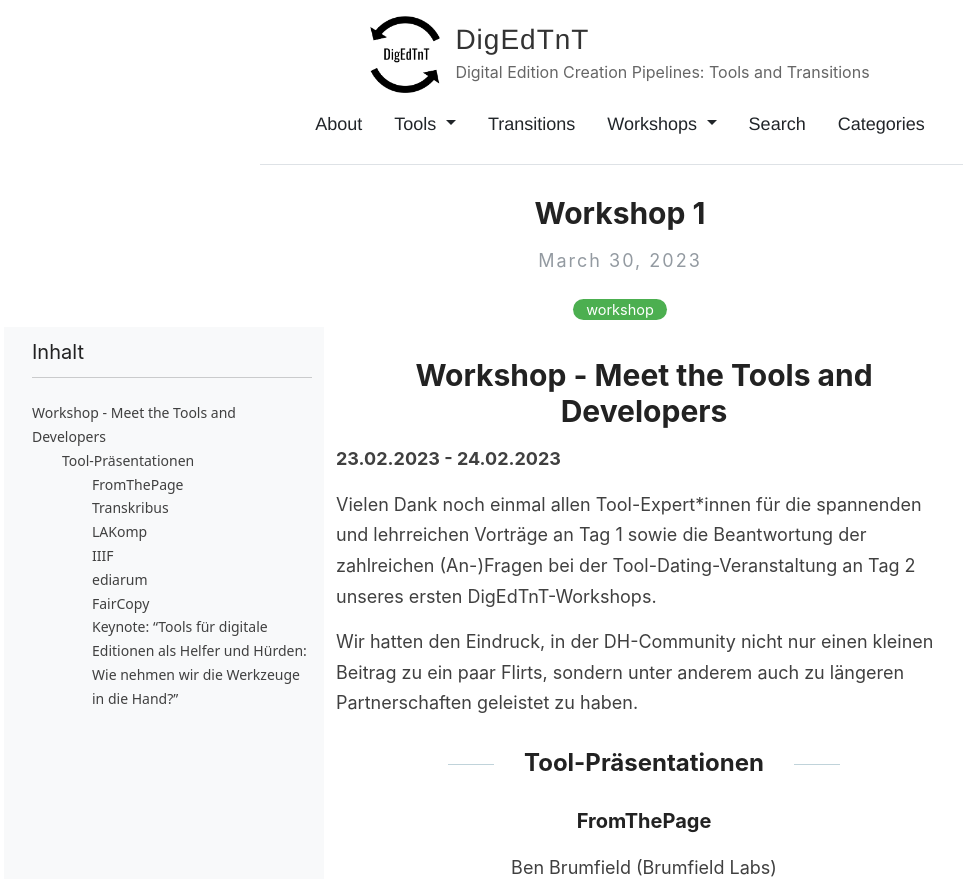
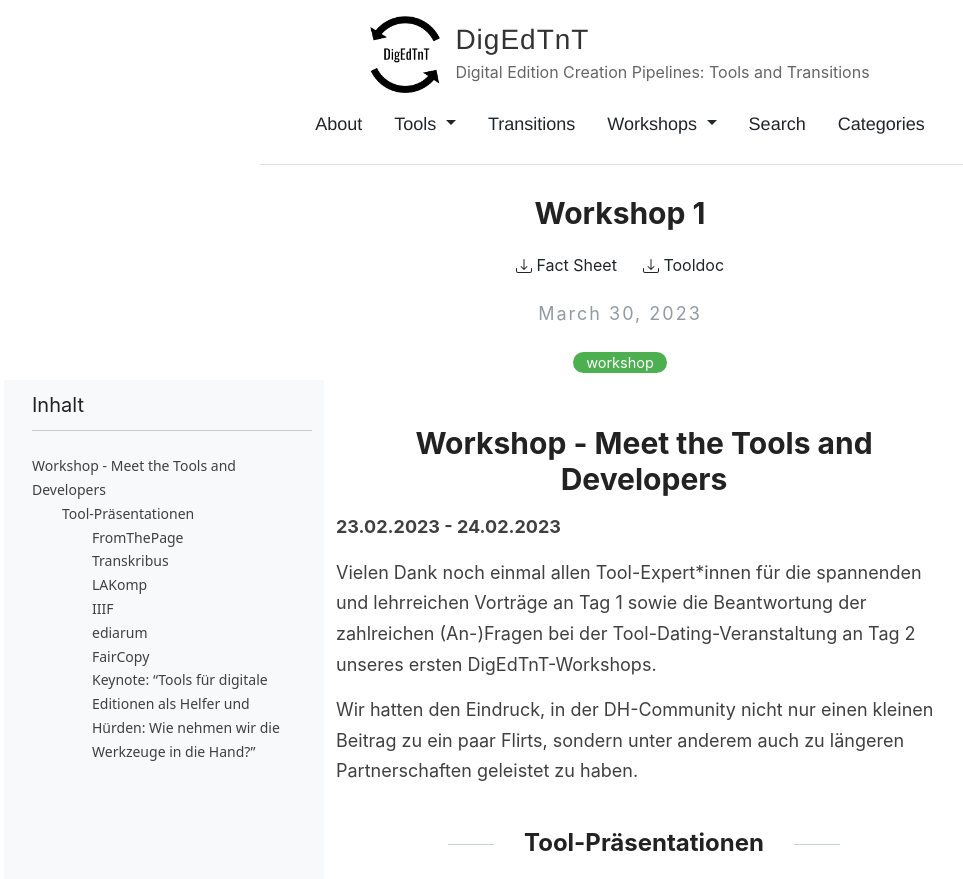
Before and after one commit to DigEdTnT/digedtnt.github.io, a Jekyll site: the page built from _posts/2023-03-30-workshop1.md, in a window 1280 px wide and 1400 px high, cut to the strip 0-879 px from the top of the window. Shown: the whole strip, without its empty margins (20-983 px from the left). Built offline with Jekyll 4.4.1, drawn with Linux system fonts in a browser that asks for light colours.

Commit message:
last modified

```diff
--- a/_layouts/post.html
+++ b/_layouts/post.html
@@ -4,6 +4,18 @@
 
 <article class="post detailed">
   <h1>{{ page.title }}</h1>
+  <div class="d-flex justify-content-center align-items-center">
+    <a href="#" class="btn" title="Download the Fact Sheet PDF">
+    <svg xmlns="http://www.w3.org/2000/svg" width="16" height="16" fill="currentColor" class="bi bi-download" viewBox="0 0 16 16">
+      <path d="M.5 9.9a.5.5 0 0 1 .5.5v2.5a1 1 0 0 0 1 1h12a1 1 0 0 0 1-1v-2.5a.5.5 0 0 1 1 0v2.5a2 2 0 0 1-2 2H2a2 2 0 0 1-2-2v-2.5a.5.5 0 0 1 .5-.5z"></path>
+      <path d="M7.646 11.854a.5.5 0 0 0 .708 0l3-3a.5.5 0 0 0-.708-.708L8.5 10.293V1.5a.5.5 0 0 0-1 0v8.793L5.354 8.146a.5.5 0 1 0-.708.708l3 3z"></path>
+    </svg> Fact Sheet</a>
+    <a href="#" class="btn" title="Download the ToolDoc PDF">
+    <svg xmlns="http://www.w3.org/2000/svg" width="16" height="16" fill="currentColor" class="bi bi-download" viewBox="0 0 16 16">
+      <path d="M.5 9.9a.5.5 0 0 1 .5.5v2.5a1 1 0 0 0 1 1h12a1 1 0 0 0 1-1v-2.5a.5.5 0 0 1 1 0v2.5a2 2 0 0 1-2 2H2a2 2 0 0 1-2-2v-2.5a.5.5 0 0 1 .5-.5z"></path>
+      <path d="M7.646 11.854a.5.5 0 0 0 .708 0l3-3a.5.5 0 0 0-.708-.708L8.5 10.293V1.5a.5.5 0 0 0-1 0v8.793L5.354 8.146a.5.5 0 1 0-.708.708l3 3z"></path>
+    </svg> Tooldoc</a>
+  </div>
 
   <div>
     <p class="author_title"><!-- {{site.author}}  ·   -->{{ page.date | date: "%B %e, %Y" }}</p>
@@ -26,7 +38,7 @@
     <nav class="col-md-3 ms-4 bg-light">
       <h3 class="fw-normal text-start my-2 ms-3">Inhalt</h3>
       <hr class="my-2 ms-3">
-      {% include toc.html html=content anchor_class="nav-link" id="toc" class="sticky-top overflow-auto ps-3 pt-2"  %}
+      {% include toc.html html=content anchor_class="nav-link" id="toc" class="sticky-top overflow-auto px-3 pt-2"  %}
     </nav>
     <div class="entry col-md-6">
       {{ content }}
--- a/assets/style.scss
+++ b/assets/style.scss
@@ -147,6 +147,9 @@
     line-height: 0.75em;
 }*/
 
+.entry h1, .entry h2 {
+  margin-top:1.5em;
+}
 
 #toc{
   max-height:99vh;
```
Also changed, not shown: _posts/2023-03-27-fromthepage.md (+2 -0 lines).
